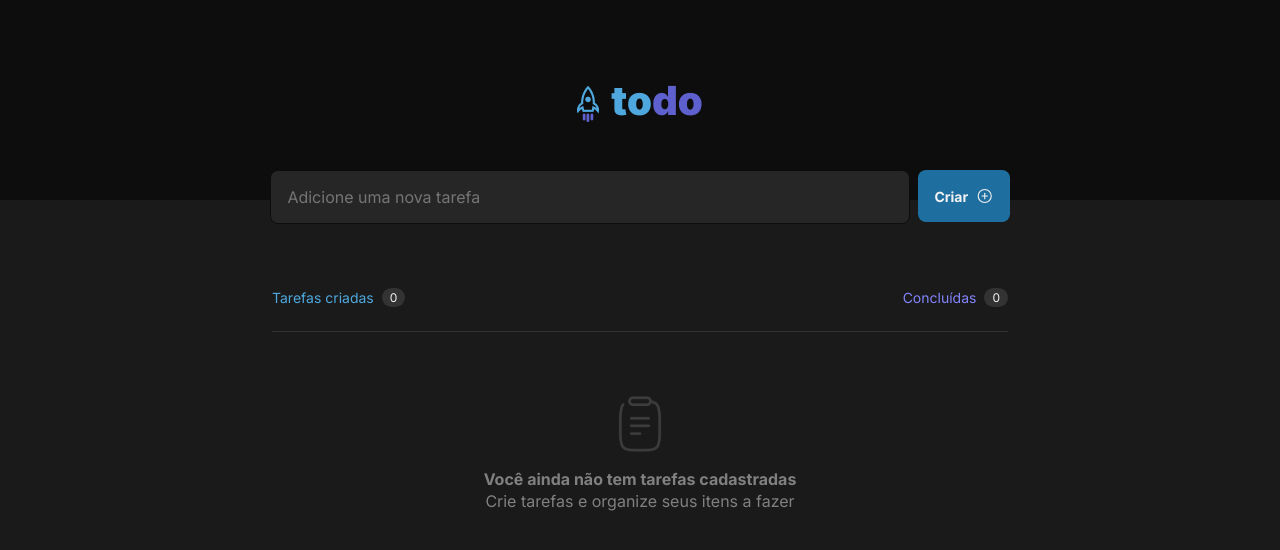
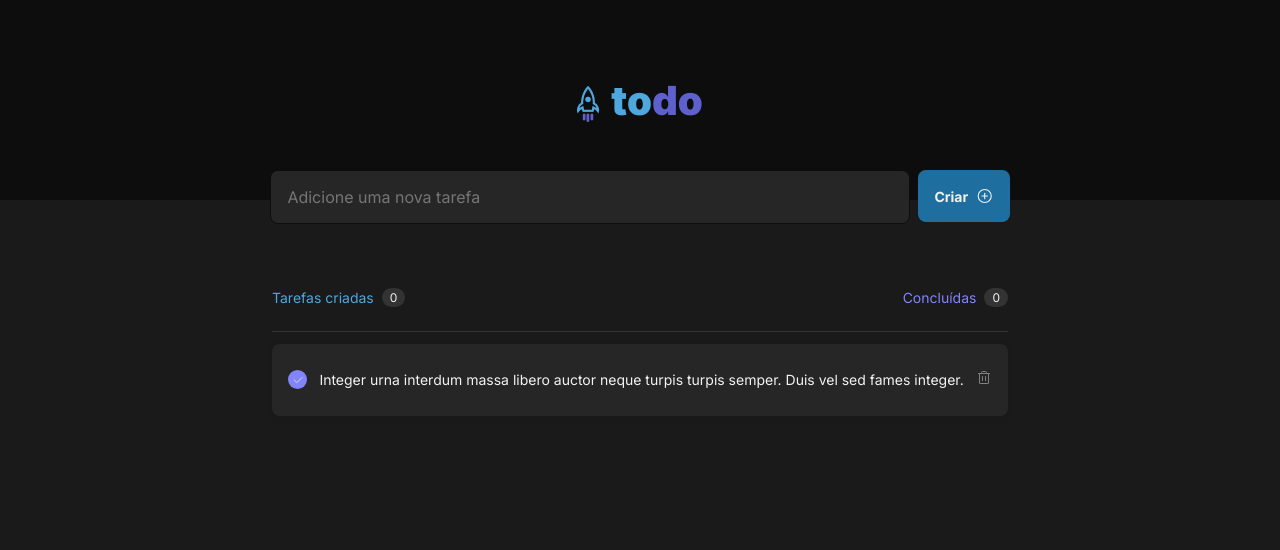
Before and after one commit to joaogabrielramos28/ignite-2022, a React (Vite) app in the folder React/projeto-01/: page / in a window 1280 px wide. Shown: the top 550 px of the page. Built offline with nearby package versions, Linux system fonts and the light colour scheme.

Commit message:
✨ feat: Task and taskList component

```diff
--- a/React/projeto-01/src/App.tsx
+++ b/React/projeto-01/src/App.tsx
@@ -1,7 +1,9 @@
 import { EmptyMessage } from "./components/EmptyMessage";
 import { Form } from "./components/Form";
 import { Header } from "./components/Header";
+import { Task } from "./components/Task";
 import { TaskInfo } from "./components/TaskInfo";
+import { TaskList } from "./components/TaskList";
 
 function App() {
   return (
@@ -9,7 +11,8 @@ function App() {
       <Header />
       <Form />
       <TaskInfo />
-      <EmptyMessage />
+      {/* <EmptyMessage /> */}
+      <TaskList />
     </>
   );
 }
--- /dev/null
+++ b/React/projeto-01/src/components/Task/index.tsx
@@ -0,0 +1,20 @@
+import { Check, Trash } from "phosphor-react";
+import React from "react";
+import styles from "./styles.module.css";
+
+export const Task: React.FC = () => {
+  return (
+    <div className={styles.container}>
+      <button className={styles.completed}>
+        <Check size={12} />
+      </button>
+      <p className={styles.content_toDo}>
+        Integer urna interdum massa libero auctor neque turpis turpis semper.
+        Duis vel sed fames integer.
+      </p>
+      <button className={styles.delete}>
+        <Trash size={16} />
+      </button>
+    </div>
+  );
+};
--- /dev/null
+++ b/React/projeto-01/src/components/Task/styles.module.css
@@ -0,0 +1,65 @@
+.container {
+  display: flex;
+  align-items: center;
+  justify-content: space-between;
+
+  background-color: var(--gray-500);
+  width: 46rem;
+  height: 4.5rem;
+
+  padding: 1rem;
+  margin: 0.75rem 0;
+
+  box-shadow: 0px 2px 8px rgba(0, 0, 0, 0.06);
+  border-radius: 8px;
+}
+
+.toDo {
+  width: 1.2rem;
+  height: 1.2rem;
+
+  border-radius: 0.6rem;
+  border: 2px solid var(--blue);
+
+  background-color: transparent;
+
+  cursor: pointer;
+}
+
+.completed {
+  display: flex;
+  align-items: center;
+  justify-content: center;
+
+  width: 1.2rem;
+  height: 1.2rem;
+
+  border-radius: 0.6rem;
+  border: none;
+
+  background-color: var(--purple);
+  color: var(--gray-100);
+
+  cursor: pointer;
+}
+
+.content_toDo {
+  margin: 0 12px;
+  color: var(--gray-100);
+  font-size: 0.875rem;
+}
+
+.content_completed {
+  margin: 0 12px;
+  font-size: 0.875rem;
+  text-decoration: line-through;
+
+  color: var(--gray-300);
+}
+
+.delete {
+  background-color: transparent;
+  border: none;
+
+  color: var(--gray-300);
+}
--- /dev/null
+++ b/React/projeto-01/src/components/TaskList/index.tsx
@@ -0,0 +1,10 @@
+import React from "react";
+import { Task } from "../Task";
+import styles from "./styles.module.css";
+export const TaskList: React.FC = () => {
+  return (
+    <section className={styles.container}>
+      <Task />
+    </section>
+  );
+};
--- /dev/null
+++ b/React/projeto-01/src/components/TaskList/styles.module.css
@@ -0,0 +1,5 @@
+.container {
+  display: flex;
+  align-items: center;
+  justify-content: center;
+}
```
